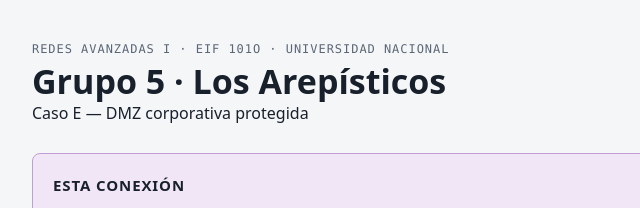
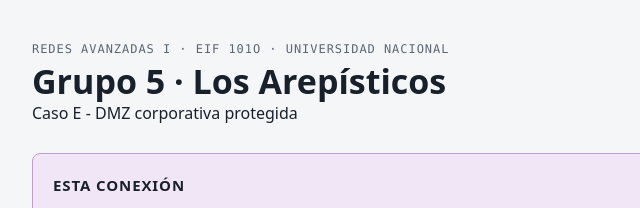
Before and after one commit to Cetrei/redes-caso-e, a plain HTML site: page servicios/web/index.html in a window 1280 px wide. Shown: the top 208 px of the page, 228-868 px from the left. Drawn offline with Linux system fonts and the light colour scheme.

Commit message:
Reemplaza la raya larga por guion en textos, configs y el informe

```diff
--- a/servicios/web/index.html
+++ b/servicios/web/index.html
@@ -32,7 +32,7 @@
   <header>
     <p class="eyebrow">Redes Avanzadas I · EIF 101O · Universidad Nacional</p>
     <h1>Grupo 5 · Los Arepísticos</h1>
-    <p>Caso E — DMZ corporativa protegida</p>
+    <p>Caso E - DMZ corporativa protegida</p>
   </header>
 
   <section class="conexion">
```
Also changed, not shown: configs/R-EDGE.txt, configs/R-ISP.txt, configs/R-LAN.txt, 13 other files.
